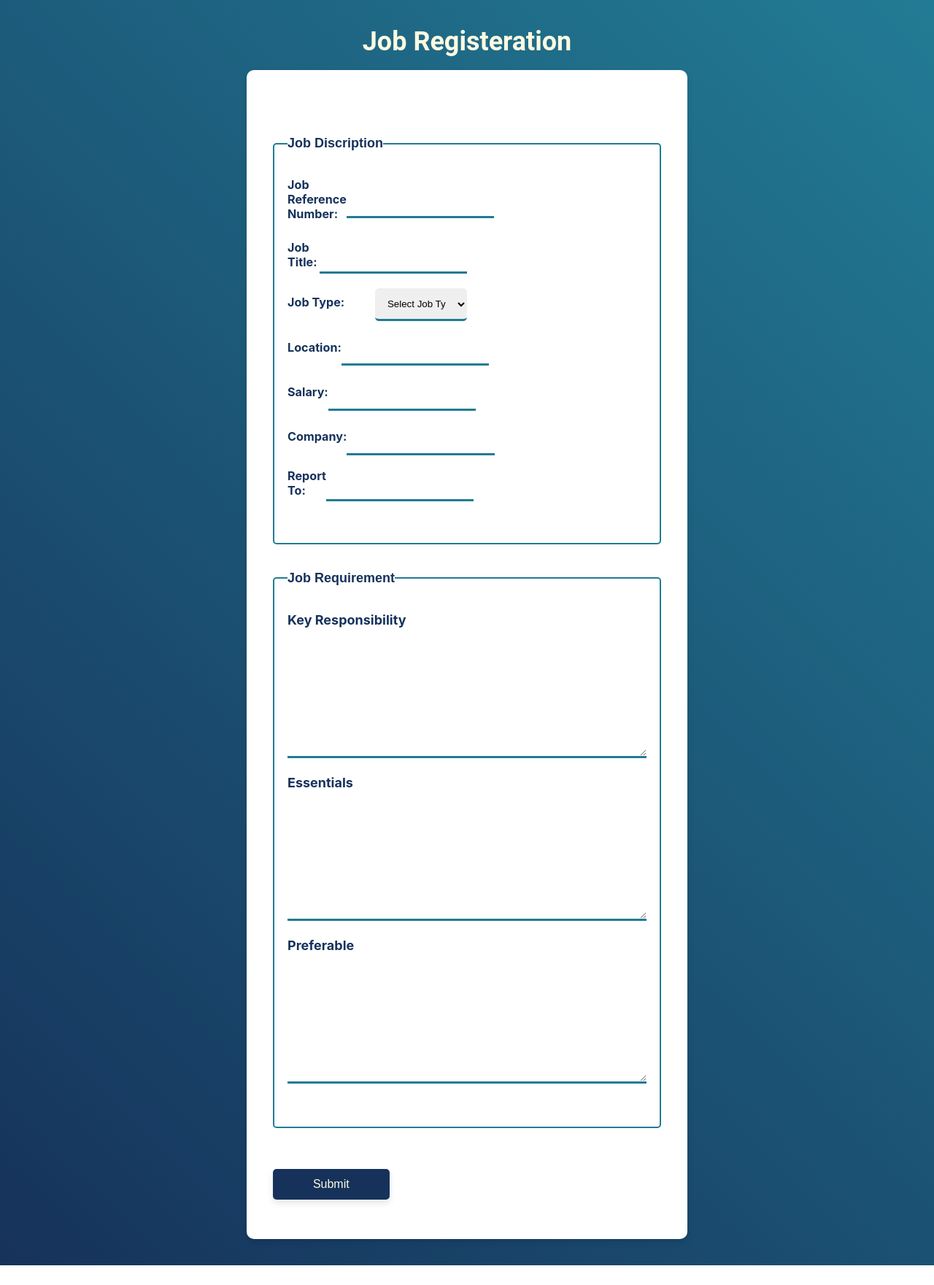
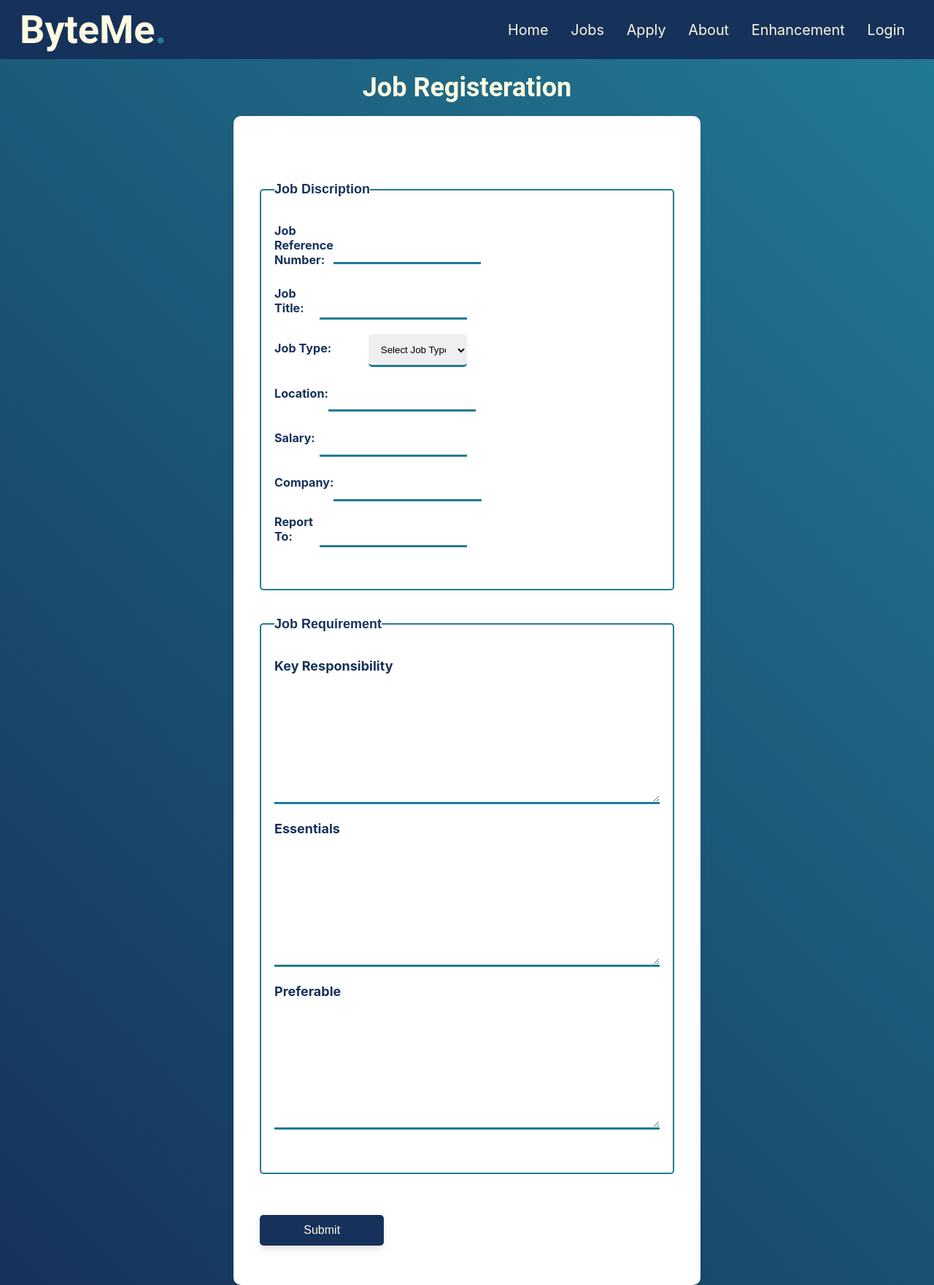
Before and after one commit to Showwaiyan/jobs-adv-website, a PHP site: page /job_create.php in a window 1280 px wide. Shown: the whole page at 73% size. Before the commit the page ends 1734 px from the top, so only its background shows below. Run offline with PHP 8.4, Linux system fonts and the light colour scheme.

Commit message:
Added:Navigation

```diff
--- a/job_create.php
+++ b/job_create.php
@@ -7,6 +7,7 @@
     <link rel="stylesheet" href="styles/style.css">
 </head>
 <body id="job-create-body">
+<?php include_once 'header.inc';?>
     <h1>Job Registeration</h1>
     <main id="job-create-main">
         <form action="" method="POST">
--- a/styles/style.css
+++ b/styles/style.css
@@ -1426,13 +1426,14 @@ body#job-create-body {
   flex-direction: column;
   min-height: 100vh;
   justify-content: center;
-  align-items: center;
+  /* align-items: center; */
   gap: 1rem ;
 }
 
 main#job-create-main {
   width: 50%;
   background-color: white;
+  margin: auto;
 }
 
 main#job-create-main form fieldset.job-description p {
@@ -1458,6 +1459,7 @@ main#job-create-main button[type="submit"] {
 
 /* Typography start */
 body#job-create-body h1{
+  text-align: center;
   font-family: var(--roboto-font);
   color: var(--main-font-color);
 }
@@ -1494,7 +1496,7 @@ body#job-create-body h1{
 /* Style start */
 body#job-create-body {
   background:linear-gradient(45deg,var(--main-color), var(--secondary-color));
-  padding: 2rem;
+  /* padding: 2rem; */
 }
 
 #job-create-main {
```
